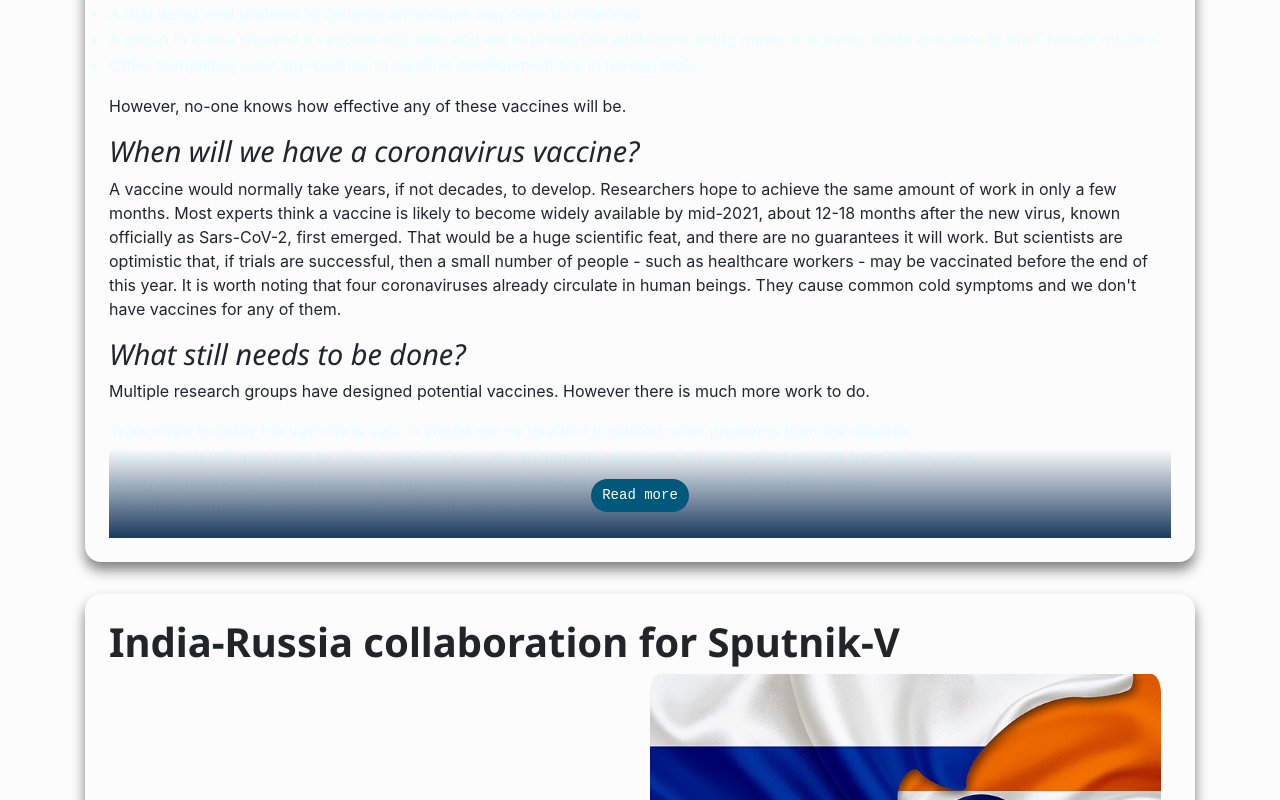
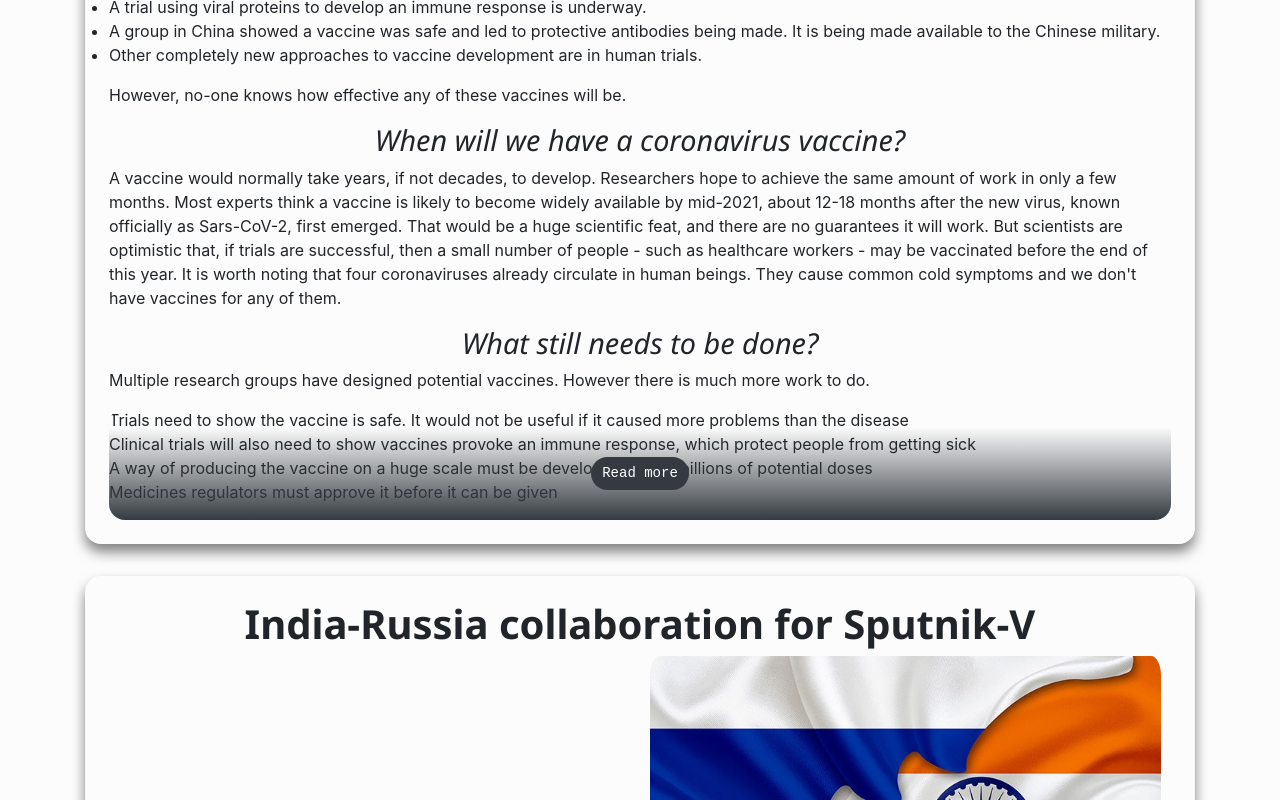
Before and after one commit to astromanish/corona-care, a React (Create React App) app: page /hope in a window 1280 px wide. Shown: the part 2100-2900 px from the top of the page. Built offline with nearby package versions, Linux system fonts and the light colour scheme.

Commit message:
read more button bug resolved

```diff
--- a/src/app.css
+++ b/src/app.css
@@ -27,12 +27,14 @@ body {
 }
 
 .main-heading {
+  text-align: center;
   font-size: 2.5rem;
   font-family: "Noto Sans", sans-serif;
   font-weight: 700;
 }
 
 .heading {
+  text-align: center;
   font-size: 1.8rem;
   font-family: "Noto Sans", sans-serif;
   font-weight: 400;
@@ -40,6 +42,7 @@ body {
 }
 
 .sub-heading {
+  text-align: left;
   font-size: 1.2rem;
   font-family: "Noto Sans", sans-serif;
   font-weight: 400;
--- a/src/components/bored.js
+++ b/src/components/bored.js
@@ -320,7 +320,6 @@ const Bored = () => {
       <p className="read-more">
         <a href="https://www.helpguide.org/articles/depression/dealing-with-depression-during-coronavirus.htm" className="button">
           <button type="button" className="btn">Read more</button>
-
         </a>
       </p>
     </div>
--- a/src/components/css/hope.css
+++ b/src/components/css/hope.css
@@ -12,31 +12,21 @@ iframe {
   border-radius: 15px;
 }
 
-a:visited {
-  color: white;
-}
-
-ul {
-  color: #e8ffff;
-  line-height: 1.6;
-}
-
 .sidebar-box {
   max-height: 180px;
   position: relative;
   overflow: hidden;
+  border-radius: 1em;
 }
 
 .sidebar-box .read-more {
   position: absolute;
-  top: 30px;
-  left: 0;
+  bottom: 0px;
   width: 100%;
   text-align: center;
   margin: 0;
   padding: 30px 0;
-  /* "transparent" only works here because == rgba(0,0,0,0) */
-  background-image: linear-gradient(to bottom, transparent, #0f3057);
+  background-image: linear-gradient(to bottom, transparent, #343a40);
 }
 
 .imgbox {
@@ -67,14 +57,14 @@ ul {
   font-family: Courier New;
   color: #ffffff;
   font-size: 14px;
-  background: #00587a;
+  background: #343a40;
   padding: 5px 10px 5px 10px;
   text-decoration: none;
 }
 
 .btn:hover {
-  background: #0099ff;
-  text-decoration: none;
+  background: #ffffff;
+  color: #343a40;
 }
 .storeicon {
   float: right;
```
